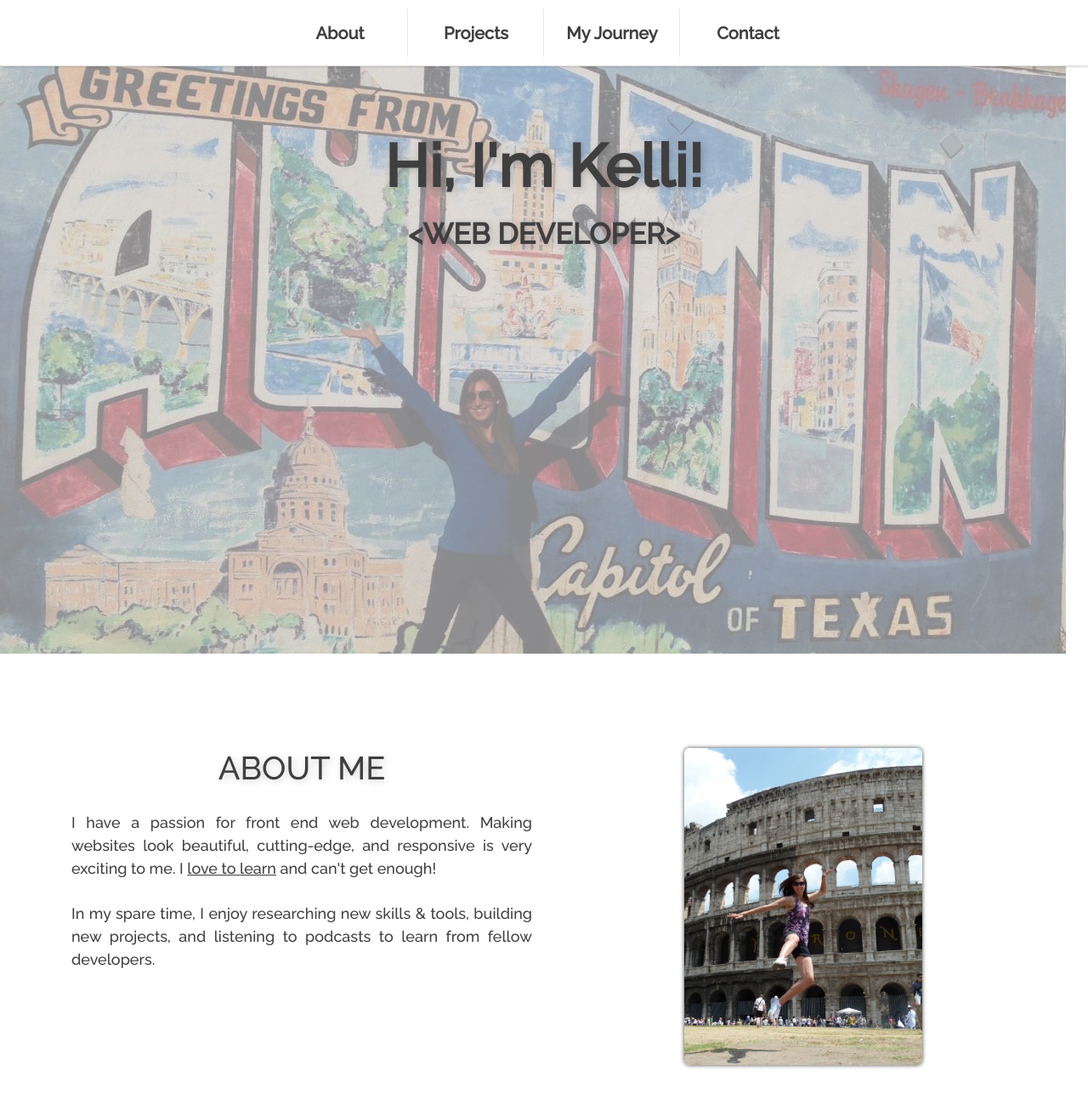
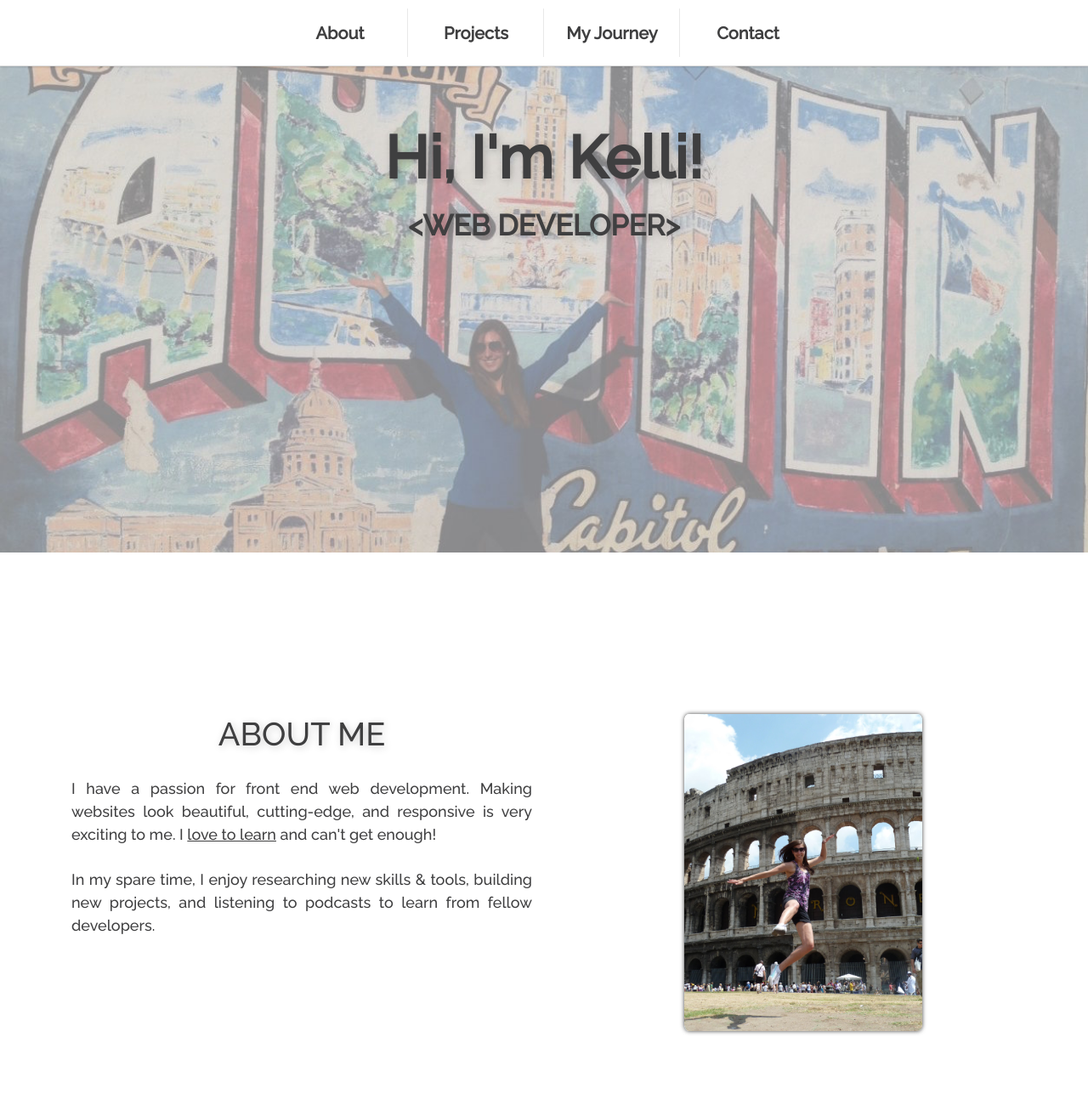
Before and after one commit to k-dubb/k-dubb.github.io, a plain HTML site: page index.html in a window 1280 px wide. Shown: the top 1300 px of the page at 85% size. Drawn offline with nearby package versions, Linux system fonts and the light colour scheme.

Commit message:
css changes to first parallax

```diff
--- a/css/styles.css
+++ b/css/styles.css
@@ -46,9 +46,7 @@ section.module.parallax-1 h2 {
 }
 section.module.content-1 {
   padding-bottom: 0px;
-  padding-top: 40px;
   min-height: 600px;
-  margin-top: 60px;
 }
 section.module.content {
   padding-bottom: 0px;
@@ -57,14 +55,10 @@ section.module.content {
   width: 100%;
 }
 #pic{
-    width: 100%;
-    min-height: 650px;
     position: absolute;
-    overflow: hidden;
 }
 .intro{
-    margin-top: -40px;
-    margin-bottom: 50px;
+    margin-top: -50px;
     position: relative;
 }
 a.item{
--- a/index.html
+++ b/index.html
@@ -10,11 +10,6 @@
     <link rel="stylesheet" type="text/css" href="css/styles.css">
 </head>
 <body>
-    <section class="module parallax parallax-1">
-        <div id="pic">
-            <img src="photos/austin.jpg">
-        </div>
-
     <div class="container">
         <div class="ui eight item menu top fixed container" id="head">
             <a class="item" id="about">About</a>
@@ -23,13 +18,14 @@
             <a class="item" id="contact">Contact</a>
         </div>
     </div>
+
+    <section class="module parallax parallax-1" style="background-image: url('photos/austin.jpg')">
         <div class="ui container">
             <div class="intro">
                 <h1>Hi, I'm Kelli!</h1>
                 <h2>&ltWeb developer&gt</h2>
             </div>
         </div>
-
     </section>
 
     <section class="module content-1" id="aboutMe">
```
Lines whose indentation alone changed are shown as unchanged.
